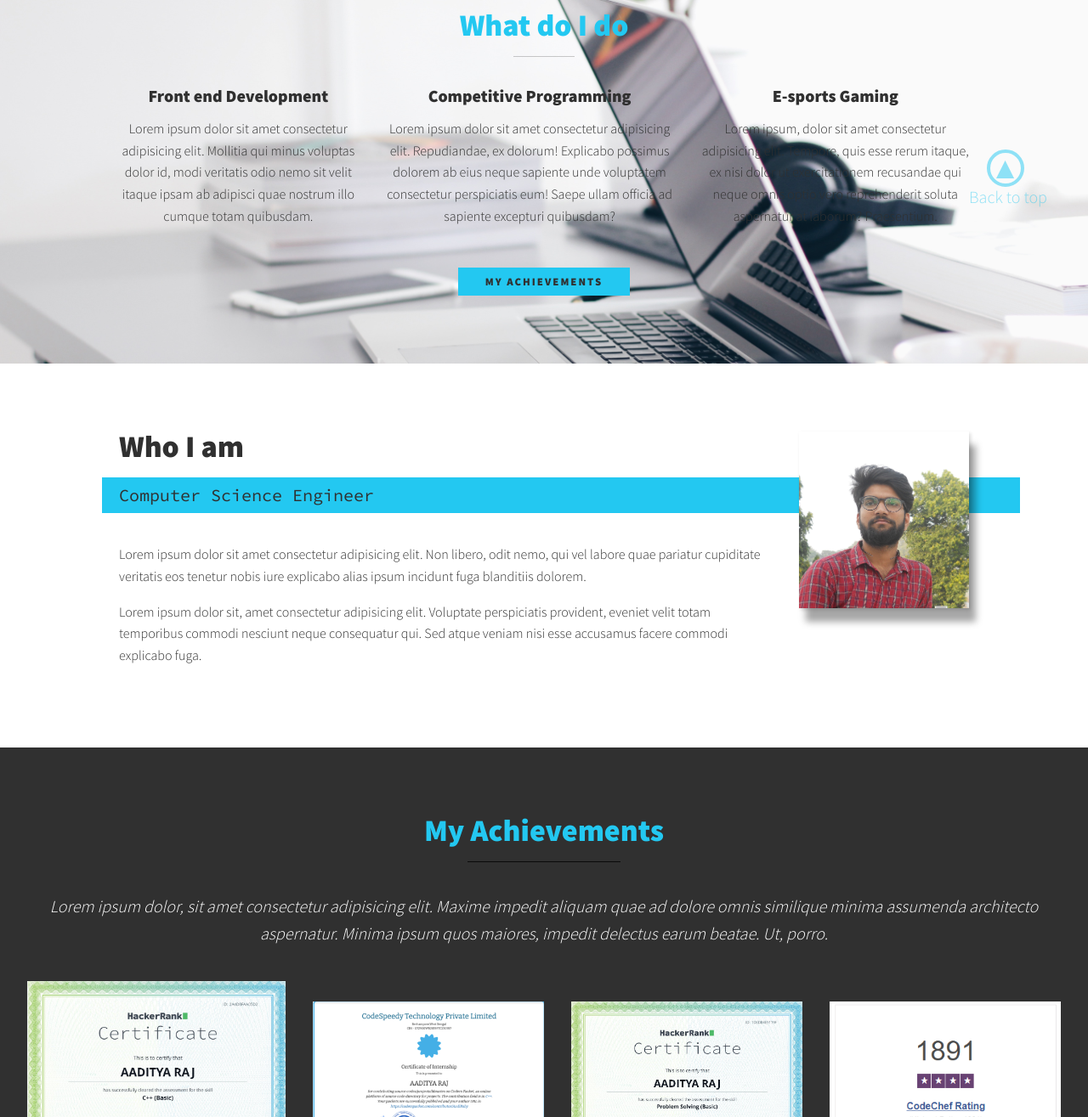
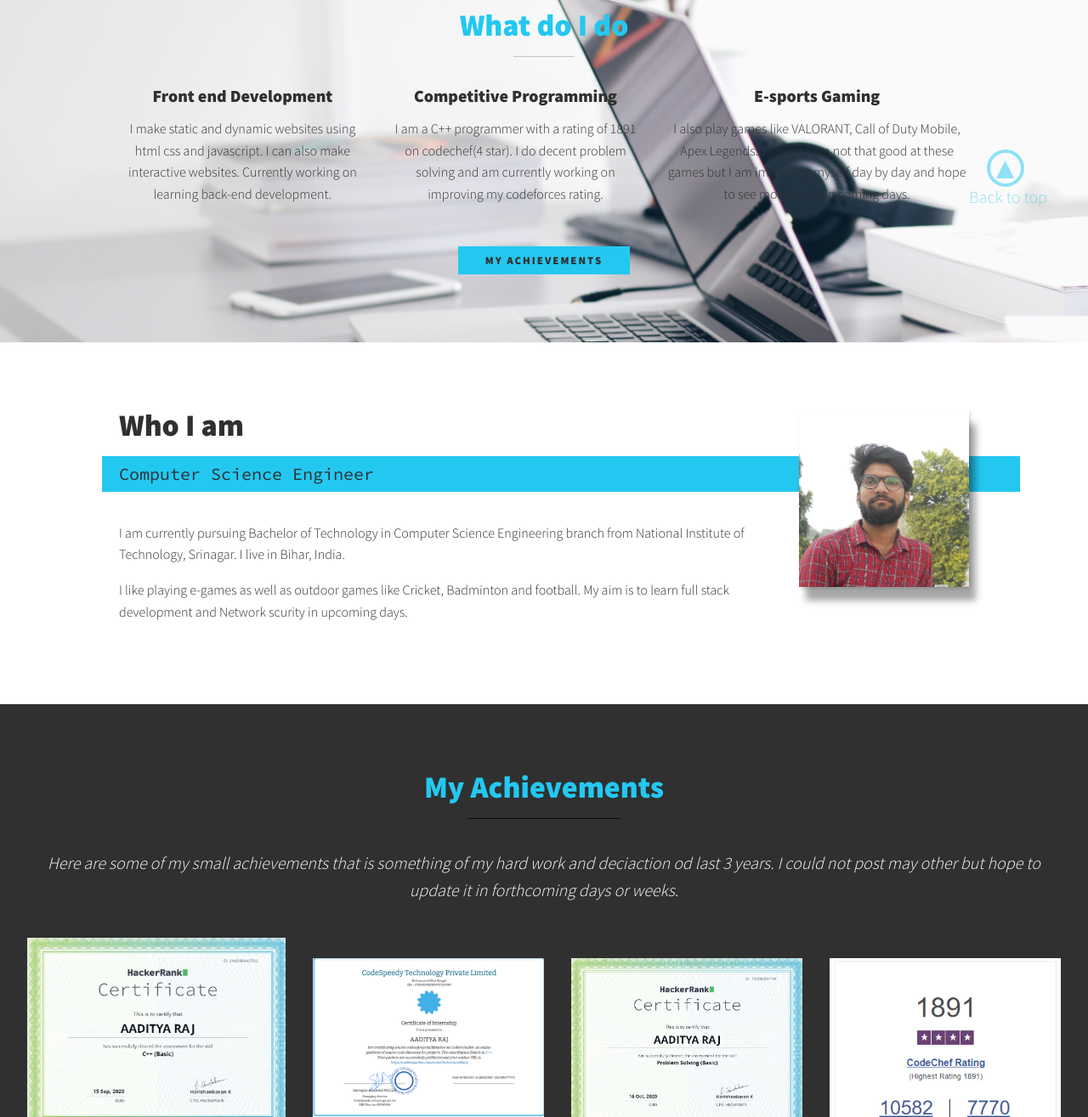
Before and after one commit to a-aditya-raj/AadiBaby.github.io, a plain HTML site: page index.html in a window 1280 px wide. Shown: the part 520-1835 px from the top of the page at 85% size. Drawn offline with nearby package versions, Linux system fonts and the light colour scheme.

Commit message:
Update index.html

```diff
--- a/index.html
+++ b/index.html
@@ -47,22 +47,21 @@
         <div class="services">
             <div class="service">
                 <h3>Front end Development</h3>
-                <p>Lorem ipsum dolor sit amet consectetur adipisicing elit. Mollitia qui minus voluptas dolor id, modi
-                    veritatis odio nemo sit velit itaque ipsam ab adipisci quae nostrum illo cumque totam quibusdam.
+                <p>I make static and dynamic websites using html css and javascript. I can also make interactive websites.
+                    Currently working on learning back-end development.
                 </p>
 
             </div>
             <div class="service">
                 <h3>Competitive Programming</h3>
-                <p>Lorem ipsum dolor sit amet consectetur adipisicing elit. Repudiandae, ex dolorum! Explicabo possimus
-                    dolorem ab eius neque sapiente unde voluptatem consectetur perspiciatis eum! Saepe ullam officia ad
-                    sapiente excepturi quibusdam? </p>
+                <p>I am a C++ programmer with a rating of 1891 on codechef(4 star). I do decent problem solving and am
+                    currently working on improving my codeforces rating. </p>
             </div>
             <div class="service">
                 <h3>E-sports Gaming</h3>
-                <p>Lorem ipsum, dolor sit amet consectetur adipisicing elit. Tempore, quis esse rerum itaque, ex nisi
-                    dolor ut exercitationem recusandae qui neque omnis optio vero reprehenderit soluta aspernatur at
-                    laborum? Praesentium. </p>
+                <p>I also play games like VALORANT, Call of Duty Mobile, Apex Legends.
+                    Though I am not that good at these games but I am improving myself day by day and hope to see
+                    more of me in coming days.</p>
             </div>
         </div>
         <a href="#works" class="btn"> My Achievements</a>
@@ -72,22 +71,18 @@
         <p class="section__subtitle section__subtitle--about">Computer Science Engineer </p>
 
         <div class="about-me__body">
-            <p>Lorem ipsum dolor sit amet consectetur adipisicing elit. Non libero, odit nemo, qui vel labore quae
-                pariatur cupiditate veritatis eos tenetur nobis iure explicabo alias ipsum incidunt fuga blanditiis
-                dolorem.</p>
-            <p>Lorem ipsum dolor sit, amet consectetur adipisicing elit. Voluptate perspiciatis provident, eveniet velit
-                totam temporibus commodi nesciunt neque consequatur qui. Sed atque veniam nisi esse accusamus facere
-                commodi explicabo fuga.</p>
+            <p>I am currently pursuing Bachelor of Technology in Computer Science Engineering branch from National Institute of Technology, Srinagar.
+            I live in Bihar, India.</p>
+            <p>I like playing e-games as well as outdoor games like Cricket, Badminton and football. My aim is to learn full stack development and
+                Network scurity in upcoming days.</p>
         </div>
 
         <img src="img/self.jpg" alt="Me again :)" class="about-me__img">
     </section>
     <section class="my-work" id="works">
         <h2 class="section__title section__title--work"> My Achievements</h2>
-        <p class="section__subtitle section__subtitle--work">Lorem ipsum dolor, sit amet consectetur adipisicing elit.
-            Maxime impedit aliquam
-            quae ad dolore omnis similique minima assumenda architecto aspernatur. Minima ipsum quos maiores, impedit
-            delectus earum beatae. Ut, porro.</p>
+        <p class="section__subtitle section__subtitle--work">Here are some of my small achievements that is something of my hard work and deciaction od last 3 years.
+        I could not post may other but hope to update it in forthcoming days or weeks.</p>
 
         <div class="portfolio">
             <a href="#" class="portfolio__item">
```
